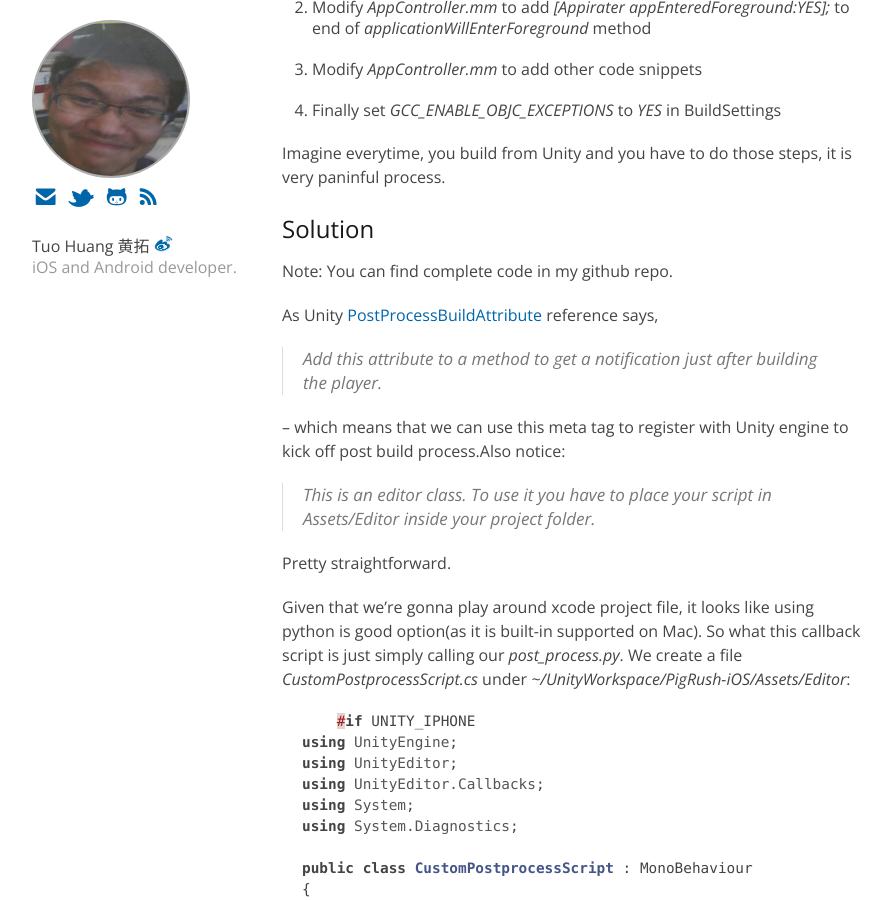
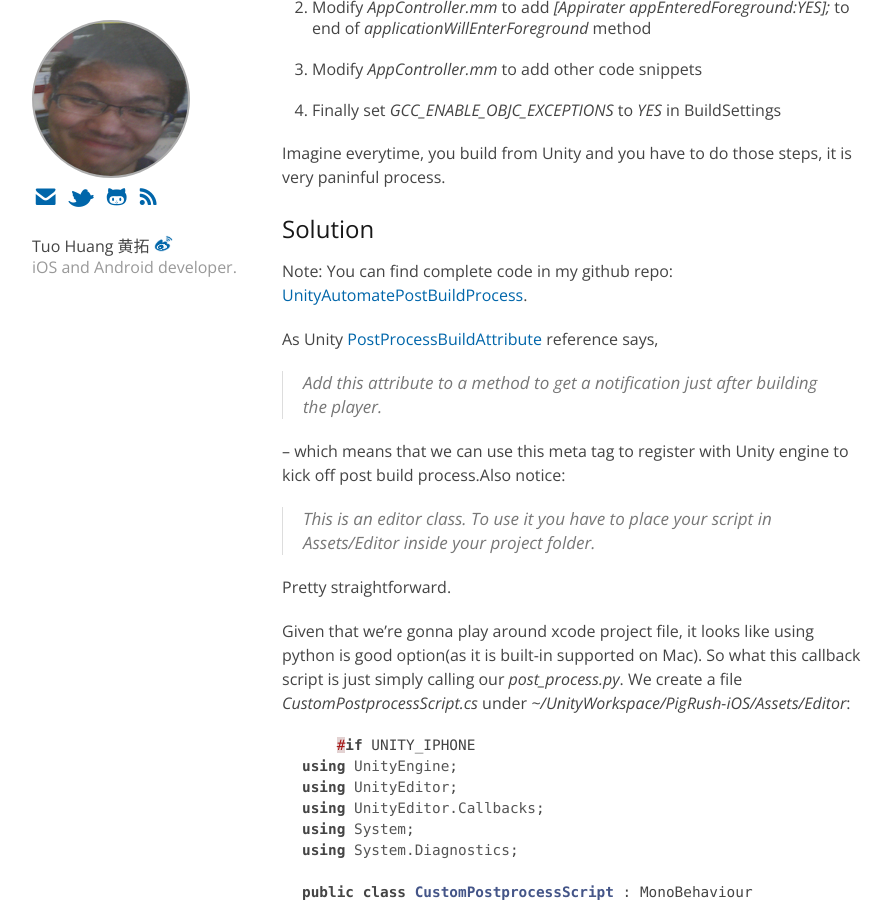
Before and after one commit to tuo/tuo.github.io, a Jekyll site: the page built from _posts/2013-04-11-unity-automate-post-build-process.md, in a window 1280 px wide and 900 px high, scrolled down 1939 px. Shown: the whole window, without its empty margins (138-1029 px from the left). Built offline with Jekyll 4.4.1, drawn with Linux system fonts in a browser that asks for light colours; comment, search, counter and statistics services are not loaded; some of the changed text lies outside the part shown.

Commit message:
udpate post

```diff
--- a/_posts/2013-04-11-unity-automate-post-build-process.md
+++ b/_posts/2013-04-11-unity-automate-post-build-process.md
@@ -88,7 +88,7 @@ Imagine everytime, you build from Unity and you have to do those steps, it is ve
 
 ##Solution
 
-Note: You can find complete code in my github repo.
+Note: You can find complete code in my github repo: [UnityAutomatePostBuildProcess](https://github.com/tuo/UnityAutomatePostBuildProcess).
 
 As Unity [PostProcessBuildAttribute](http://docs.unity3d.com/Documentation/ScriptReference/PostProcessBuildAttribute.html) reference says,
 > Add this attribute to a method to get a notification just after building the player.
@@ -446,4 +446,4 @@ I'd like to suggest when testing python script, you probably just move a clean c
 
 Python is quite straightford, like I just spend several mintues to get familiar with its syntax and be able work on it quite easily. BTW, pay attention to the soft tabs and hard tabs when you get indentation problems.
 
-You can have a complete source code here.
+You can have a complete source code here: [UnityAutomatePostBuildProcess](https://github.com/tuo/UnityAutomatePostBuildProcess).
```
